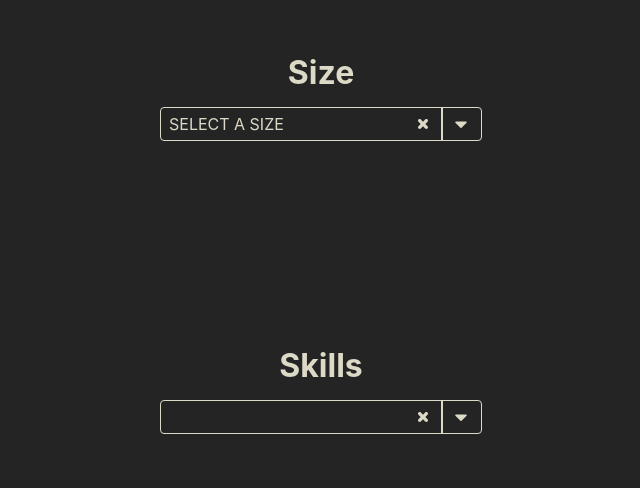
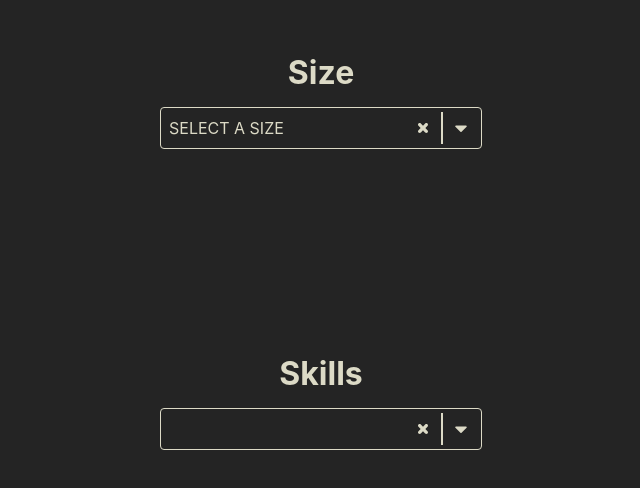
Before and after one commit to pan-liu-us/react-ts-select, a React (Vite) app: page / in a window 1280 px wide. Shown: the top 488 px of the page, without its empty margins (319-959 px from the left). Built offline with nearby package versions, Linux system fonts and the light colour scheme.

Commit message:
adjust css

```diff
--- a/src/select.module.css
+++ b/src/select.module.css
@@ -9,6 +9,7 @@
   gap: .5em;
   outline: none;
   margin: auto;
+  padding: .25em 0;
 }
 
 .container:focus {
@@ -16,11 +17,11 @@
 }
 
 .value {
-  flex-grow: 1;
+  flex: 1;
   display: flex;
-  gap: .5em;
+  gap: .25em;
   flex-wrap: wrap;
-  margin-left: .5em;
+  margin: .25em .5em;
 }
 
 .delete {
```
